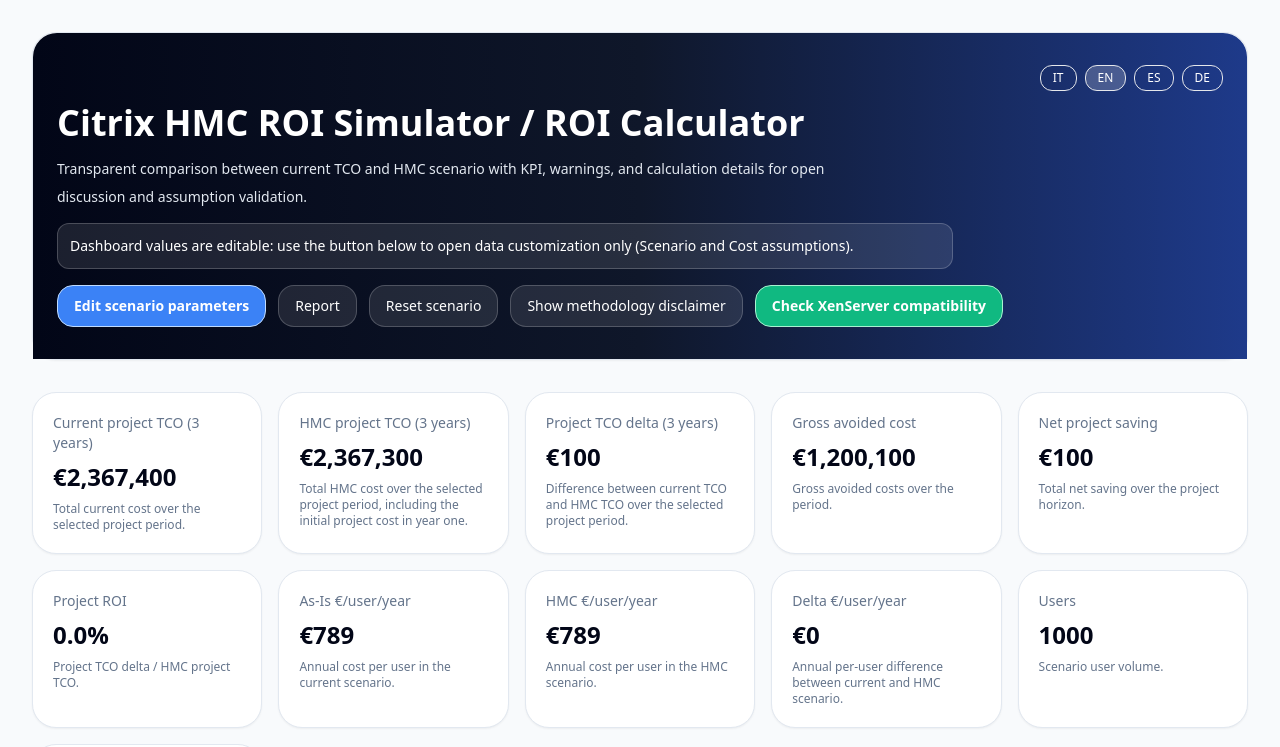
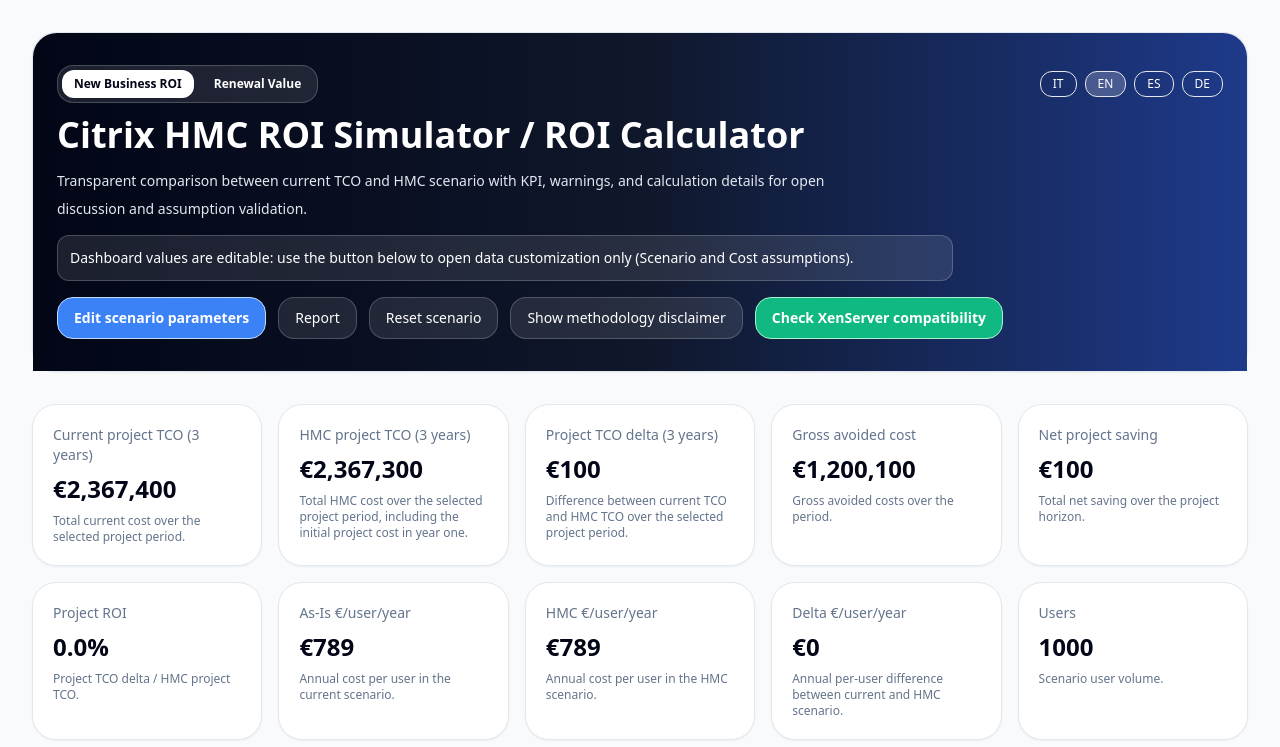
Before and after one commit to ferrarisimo/citrix-hmc-roi-calculator, a React (Vite) app: page / in a window 1280 px wide. Shown: the top 747 px of the page. Built offline with nearby package versions, Linux system fonts and the light colour scheme.

Commit message:
Add calculator mode selector

```diff
--- a/src/App.jsx
+++ b/src/App.jsx
@@ -507,6 +507,84 @@
   );
 }
 
+function ModeSelector({ mode, onChange, t }) {
+  const options = [
+    { value: 'newBusiness', label: 'New Business ROI' },
+    { value: 'renewal', label: 'Renewal Value' },
+  ];
+
+  return (
+    <div className="flex flex-wrap gap-2 rounded-2xl border border-white/20 bg-white/10 p-1">
+      {options.map((option) => (
+        <button
+          key={option.value}
+          type="button"
+          onClick={() => onChange(option.value)}
+          className={`rounded-xl px-3 py-1.5 text-xs font-semibold transition ${mode === option.value ? 'bg-white text-slate-950 shadow-sm' : 'text-white hover:bg-white/10'}`}
+          aria-pressed={mode === option.value}
+        >
+          {t(option.label, option.label)}
+        </button>
+      ))}
+    </div>
+  );
+}
+
+function RenewalValueView({ lang }) {
+  const t = (itText, enText, esText, deText) => translate(lang, itText, enText, esText, deText);
+
+  return (
+    <div className="space-y-6">
+      <SectionCard
+        title={t('Renewal Value', 'Renewal Value', 'Renewal Value', 'Renewal Value')}
+        subtitle={t(
+          'Vista dedicata alla valorizzazione dei rinnovi. Questa prima versione prepara lo spazio applicativo senza modificare il calcolatore New Business ROI esistente.',
+          'Dedicated view for renewal value. This first version prepares the application space without changing the existing New Business ROI calculator.',
+          'Vista dedicada al valor de renovación. Esta primera versión prepara el espacio aplicativo sin modificar la calculadora New Business ROI existente.',
+          'Dedizierte Ansicht für Renewal Value. Diese erste Version bereitet den Anwendungsbereich vor, ohne den bestehenden New Business ROI-Rechner zu ändern.'
+        )}
+      >
+        <div className="grid gap-4 md:grid-cols-3">
+          <Kpi
+            title={t('Modalità', 'Mode', 'Modo', 'Modus')}
+            value="Renewal"
+            hint={t('Area separata dal modello ROI new business.', 'Area separated from the new business ROI model.', 'Área separada del modelo ROI new business.', 'Vom New-Business-ROI-Modell getrennter Bereich.')}
+          />
+          <Kpi
+            title={t('Stato', 'Status', 'Estado', 'Status')}
+            value={t('In preparazione', 'Ready for inputs', 'Lista para inputs', 'Bereit für Eingaben')}
+            hint={t('La struttura è pronta per aggiungere metriche e logiche di rinnovo.', 'The structure is ready to add renewal metrics and logic.', 'La estructura está lista para añadir métricas y lógica de renovación.', 'Die Struktur ist bereit für Renewal-Metriken und -Logik.')}
+          />
+          <Kpi
+            title={t('UX esistente', 'Existing UX', 'UX existente', 'Bestehende UX')}
+            value={t('Invariata', 'Unchanged', 'Sin cambios', 'Unverändert')}
+            hint={t('Tornando a New Business ROI si ritrova il calcolatore attuale.', 'Switching back to New Business ROI shows the current calculator.', 'Al volver a New Business ROI se muestra la calculadora actual.', 'Beim Wechsel zurück zu New Business ROI erscheint der aktuelle Rechner.')}
+          />
+        </div>
+      </SectionCard>
+
+      <SectionCard
+        title={t('Prossimi input renewal', 'Next renewal inputs', 'Próximos inputs de renovación', 'Nächste Renewal-Eingaben')}
+        subtitle={t(
+          'Sezione placeholder per raccogliere in seguito dati di rinnovo, retention, uplift e valore contrattuale.',
+          'Placeholder section for future renewal, retention, uplift, and contract-value inputs.',
+          'Sección placeholder para futuros datos de renovación, retención, uplift y valor contractual.',
+          'Platzhalterbereich für künftige Eingaben zu Renewal, Retention, Uplift und Vertragswert.'
+        )}
+      >
+        <div className="rounded-2xl border border-dashed border-slate-300 bg-slate-50 p-5 text-sm leading-6 text-slate-600">
+          {t(
+            'La vista Renewal Value è intenzionalmente leggera in questa fase: lo stato applicativo è già separato e potrà ospitare formule, KPI e scenari dedicati ai rinnovi.',
+            'The Renewal Value view is intentionally lightweight at this stage: application state is already separated and can host formulas, KPIs, and scenarios dedicated to renewals.',
+            'La vista Renewal Value es intencionalmente ligera en esta fase: el estado aplicativo ya está separado y podrá alojar fórmulas, KPI y escenarios dedicados a renovaciones.',
+            'Die Renewal-Value-Ansicht ist in dieser Phase bewusst schlank: Der Anwendungsstatus ist bereits getrennt und kann Formeln, KPIs und Szenarien für Renewals aufnehmen.'
+          )}
+        </div>
+      </SectionCard>
+    </div>
+  );
+}
+
 export default function App() {
   const [state, setState] = useState(DEFAULTS);
   const [lang, setLang] = useState(detectBrowserLanguage());
@@ -515,6 +593,7 @@
   const [hoveredRowKey, setHoveredRowKey] = useState(null);
   const [showDisclaimer, setShowDisclaimer] = useState(false);
   const [view, setView] = useState('roi');
+  const [calculatorMode, setCalculatorMode] = useState('newBusiness');
   const copy = LABELS[lang];
   const t = (itText, enText, esText) => translate(lang, itText, enText, esText);
 
@@ -845,16 +924,19 @@
         <motion.div initial={{ opacity: 0, y: 10 }} animate={{ opacity: 1, y: 0 }} className="mb-8">
           <div className="rounded-3xl border border-slate-200 bg-white shadow-sm">
             <div className="bg-gradient-to-r from-slate-950 via-slate-900 to-blue-900 px-6 py-8 text-white rounded-t-3xl">
-              <div className="mb-3 flex justify-end gap-2">
-                <button onClick={() => setLang('it')} className={`rounded-xl border px-3 py-1 text-xs ${lang === 'it' ? 'bg-white/20' : ''}`}>IT</button>
-                <button onClick={() => setLang('en')} className={`rounded-xl border px-3 py-1 text-xs ${lang === 'en' ? 'bg-white/20' : ''}`}>EN</button>
-                <button onClick={() => setLang('es')} className={`rounded-xl border px-3 py-1 text-xs ${lang === 'es' ? 'bg-white/20' : ''}`}>ES</button>
-                <button onClick={() => setLang('de')} className={`rounded-xl border px-3 py-1 text-xs ${lang === 'de' ? 'bg-white/20' : ''}`}>DE</button>
+              <div className="mb-3 flex flex-wrap items-center justify-between gap-3">
+                <ModeSelector mode={calculatorMode} onChange={setCalculatorMode} t={t} />
+                <div className="flex gap-2">
+                  <button onClick={() => setLang('it')} className={`rounded-xl border px-3 py-1 text-xs ${lang === 'it' ? 'bg-white/20' : ''}`}>IT</button>
+                  <button onClick={() => setLang('en')} className={`rounded-xl border px-3 py-1 text-xs ${lang === 'en' ? 'bg-white/20' : ''}`}>EN</button>
+                  <button onClick={() => setLang('es')} className={`rounded-xl border px-3 py-1 text-xs ${lang === 'es' ? 'bg-white/20' : ''}`}>ES</button>
+                  <button onClick={() => setLang('de')} className={`rounded-xl border px-3 py-1 text-xs ${lang === 'de' ? 'bg-white/20' : ''}`}>DE</button>
+                </div>
               </div>
-              <h1 className="text-3xl font-semibold md:text-4xl">{copy.title}</h1>
-              <p className="mt-3 max-w-3xl text-sm leading-7 text-slate-200">{copy.subtitle}</p>
-              <p className="mt-3 max-w-4xl rounded-xl border border-white/20 bg-white/10 p-3 text-sm">{copy.customizationIntro}</p>
-              <div className="mt-4 flex flex-wrap gap-3">
+              <h1 className="text-3xl font-semibold md:text-4xl">{calculatorMode === 'newBusiness' ? copy.title : t('Renewal Value', 'Renewal Value')}</h1>
+              <p className="mt-3 max-w-3xl text-sm leading-7 text-slate-200">{calculatorMode === 'newBusiness' ? copy.subtitle : t('Vista dedicata alla valorizzazione dei rinnovi e delle opportunità di espansione.', 'Dedicated view for renewal value and expansion opportunities.')}</p>
+              {calculatorMode === 'newBusiness' ? <p className="mt-3 max-w-4xl rounded-xl border border-white/20 bg-white/10 p-3 text-sm">{copy.customizationIntro}</p> : null}
+              {calculatorMode === 'newBusiness' ? <div className="mt-4 flex flex-wrap gap-3">
                 <button onClick={() => setShowCustomization((v) => !v)} className="inline-flex items-center gap-2 rounded-2xl border border-blue-200 bg-blue-500 px-4 py-2.5 text-sm font-semibold text-white hover:bg-blue-400">
                   {showCustomization ? copy.hideScenario : copy.editScenario}
                 </button>
@@ -870,7 +952,7 @@
                 <button onClick={() => setView('compatibility')} className="inline-flex items-center gap-2 rounded-2xl border border-emerald-200 bg-emerald-500 px-4 py-2.5 text-sm font-semibold text-white hover:bg-emerald-400">
                   {t('Verifica compatibilità XenServer', 'Check XenServer compatibility')}
                 </button>
-              </div>
+              </div> : null}
             </div>
           </div>
         </motion.div>
@@ -885,6 +967,11 @@
           </SectionCard>
         )}
 
+
+        {calculatorMode === 'renewal' ? (
+          <RenewalValueView lang={lang} />
+        ) : (
+          <>
         {showCustomization && (
           <div className="mb-6">
             <div className="mb-3 flex flex-wrap gap-2 rounded-3xl border border-slate-200 bg-white p-2 shadow-sm">
@@ -1181,6 +1268,8 @@
             {copy.methodNote}
           </p>
         </SectionCard>
+          </>
+        )}
       </div>
     </div>
   );
```
